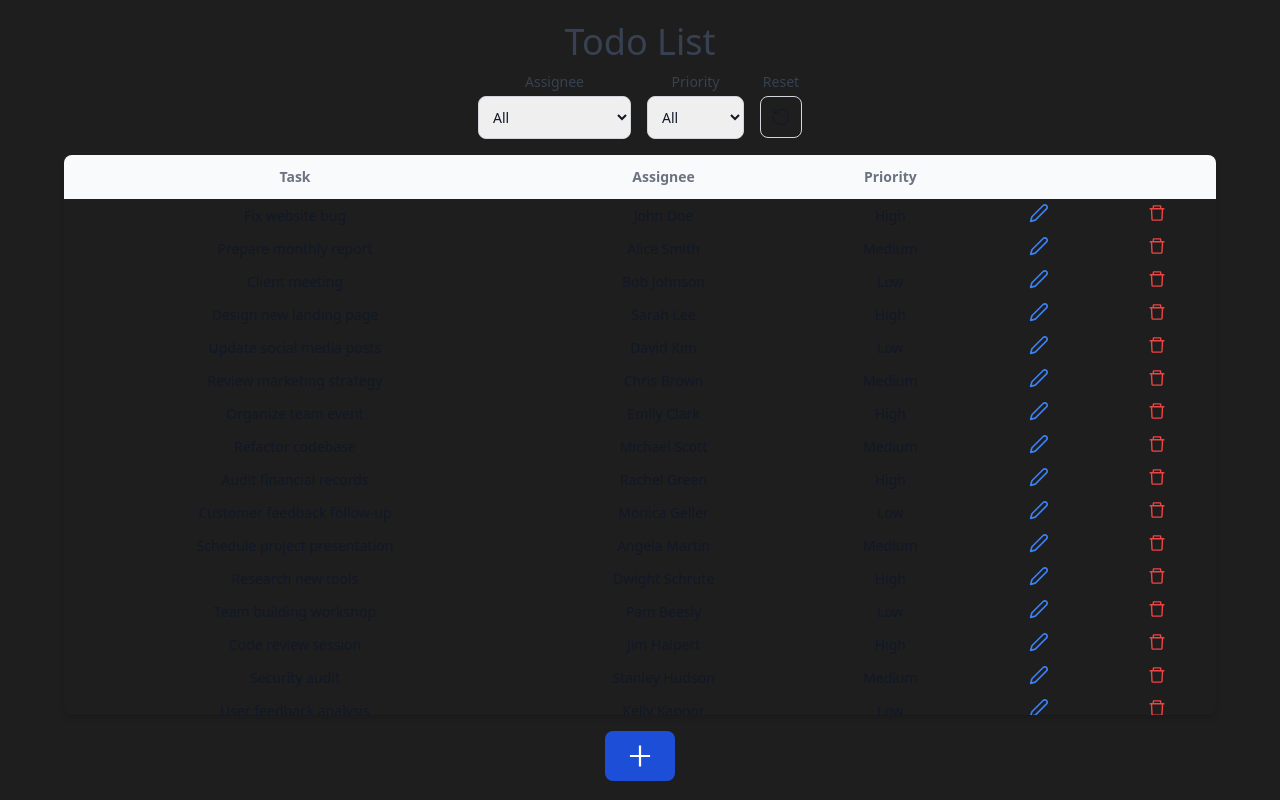
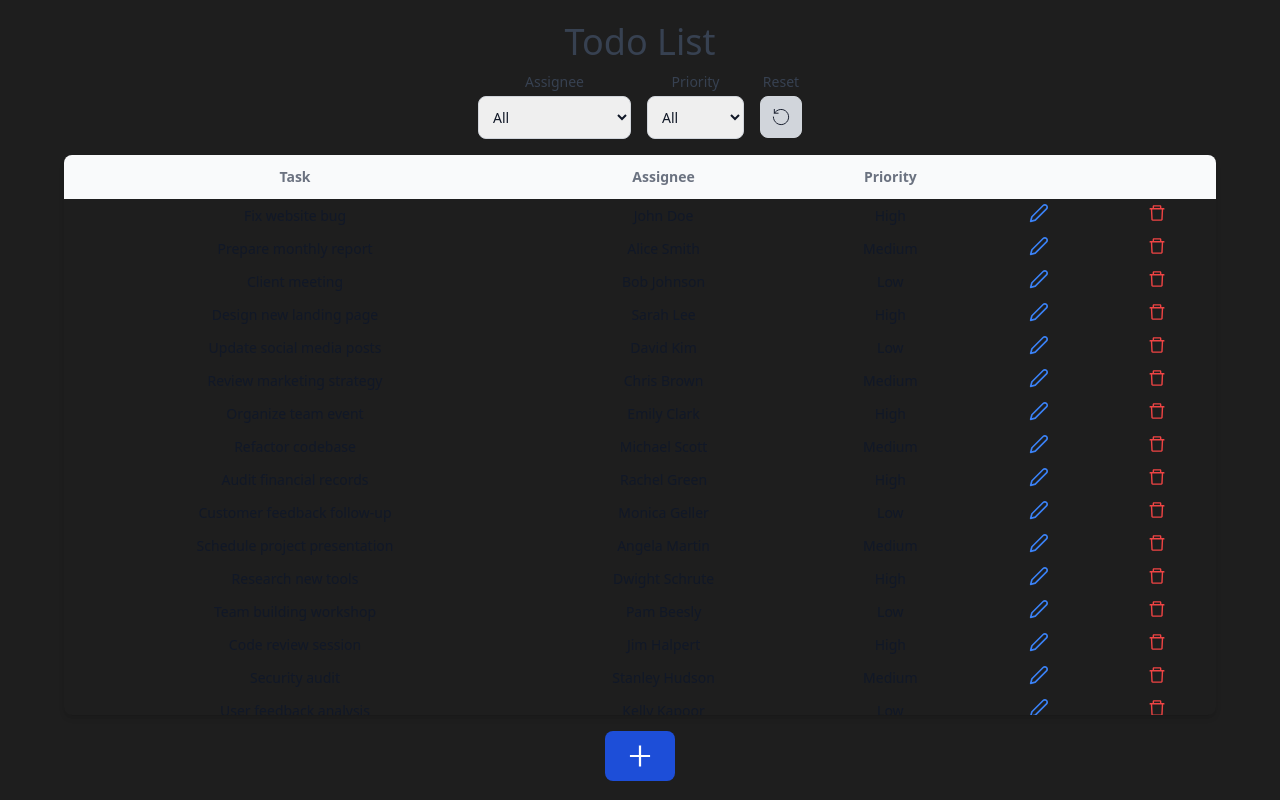
Before and after one commit to shlomiNugarker/Todo-List-React-Application, a React (Vite) app: page / in a window 1280 px wide. Built offline with nearby package versions, Linux system fonts and the light colour scheme.

Commit message:
style to reset btn

```diff
--- a/src/cmps/TaskFilters.tsx
+++ b/src/cmps/TaskFilters.tsx
@@ -67,12 +67,16 @@ export const TaskFilters = ({
           ))}
         </select>
       </div>
-      <div className="lex flex-col text-center">
+      <div className="flex flex-col text-center">
         <div className="text-sm font-medium text-gray-700 dark:text-gray-400 mb-1">
           Reset
         </div>
         <button
-          className={selectClasses}
+          className={`${selectClasses} ${
+            assigneeFilter === "All" && priorityFilter === "All"
+              ? "bg-gray-300 text-gray-500 cursor-not-allowed dark:bg-gray-600 dark:text-gray-500"
+              : "bg-blue-700 text-white hover:bg-blue-800 dark:bg-blue-600 dark:hover:bg-blue-700"
+          }`}
           onClick={resetFilters}
           disabled={assigneeFilter === "All" && priorityFilter === "All"}
         >
```
